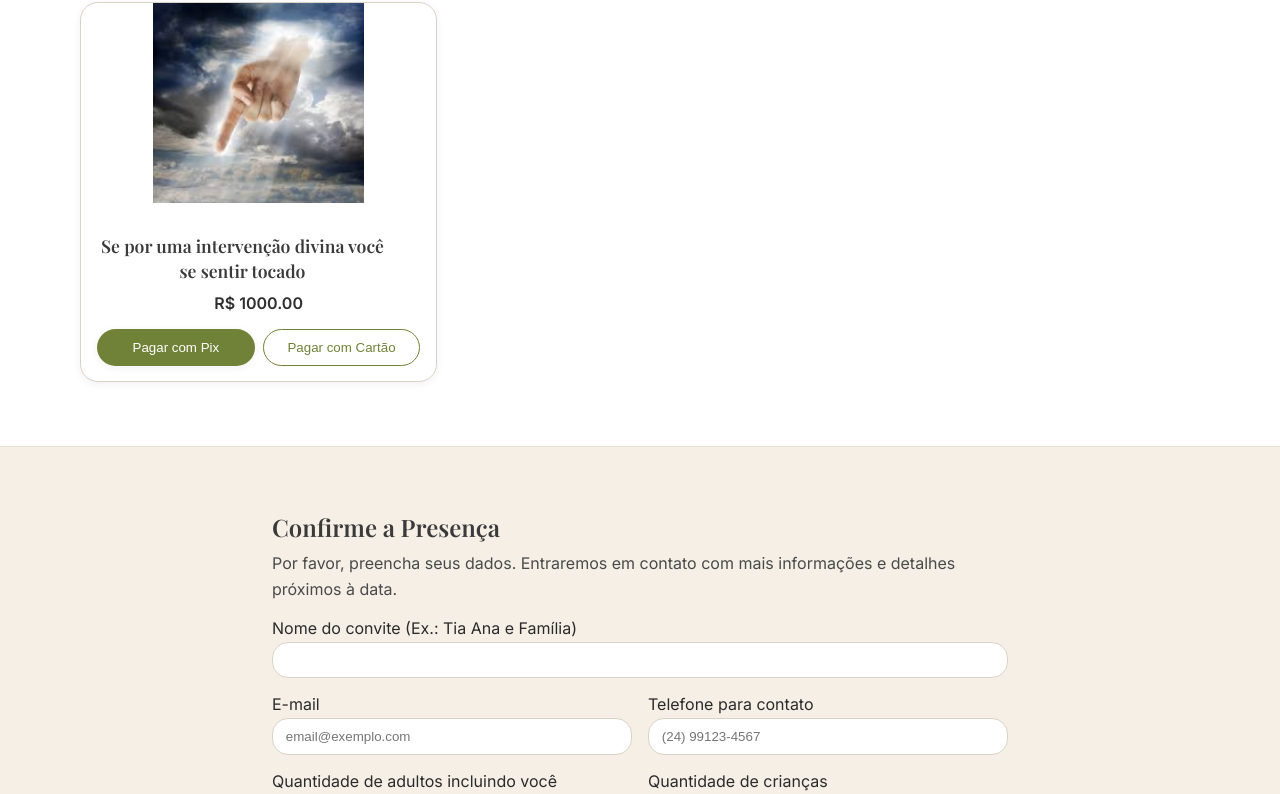
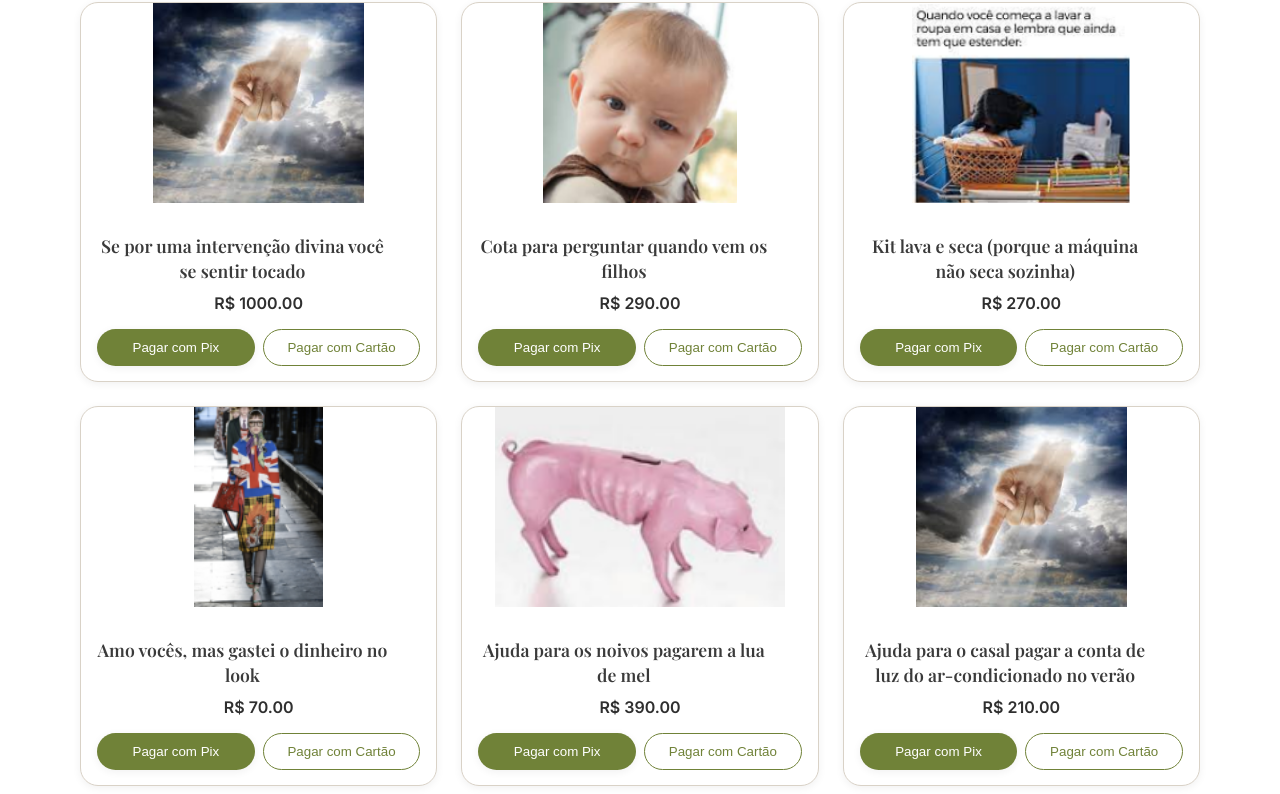
Before and after one commit to PauloEduardoCoelho/casamentoantonioisabella, a React (Vite) app: page / in a window 1280 px wide. Shown: the part 1958-2752 px from the top of the page. Built offline with nearby package versions, Linux system fonts and the light colour scheme.

Commit message:
presentes finais

```diff
--- a/index.html
+++ b/index.html
@@ -5,7 +5,6 @@
     <meta name="viewport" content="width=device-width, initial-scale=1" />
     <title>Isabella & Antonio — 13 de dezembro de 2025</title>
 
-    <!-- Fontes (opcional, recomendado) -->
     <link rel="preconnect" href="https://fonts.googleapis.com">
     <link href="https://fonts.googleapis.com/css2?family=Inter:wght@400;600&family=Playfair+Display:wght@600&display=swap" rel="stylesheet">
   </head>
--- a/src/App.jsx
+++ b/src/App.jsx
@@ -1,16 +1,12 @@
 import React from "react";
 
 export default function App(){
-  // =========================
-  // CONFIGURÁVEIS (edite aqui)
-  // =========================
   const COUPLE = "Isabella & Antonio";
-  const CEREMONY_DATE_ISO = "2025-12-13T10:00:00-03:00"; // 13/12/2025 10h (horário de Brasília)
+  const CEREMONY_DATE_ISO = "2025-12-13T10:00:00-03:00";
   const VENUE = "Espaço de Festas Quintal do Zé Alencar";
   const ADDRESS = "Tv. Maria Gomes - Madruga, Vassouras - RJ, 27700-000";
-  const PIX_KEY = ""; // quando tiver a chave (telefone/e-mail/copia-e-cola), preencha
+  const PIX_KEY = "";
 
-  // Cadastre presentes aqui:
   const gifts = [
     {
       id: "50",
@@ -28,66 +24,128 @@ export default function App(){
       id: "aposentadoria",
       title: "Ajuda para aposentadoria dos noivos",
       price: 190.00,
-      img: "src/images/aposentadoria.png",
+      img: "/images/aposentadoria.png",
     },
     {
       id: "ar",
       title: "Cofrinho para o casal comprar um ar-condicionado (e salvar o verão)",
       price: 250.00,
-      img: "src/images/ar.png",
+      img: "/images/ar.png",
     },
     {
       id: "boleto",
       title: "Adote um boleto vencido",
       price: 160.00,
-      img: "src/images/boleto.png",
+      img: "/images/boleto.png",
     },
     {
       id: "buffet",
       title: "Primeiro lugar na fila do buffet",
       price: 310.00,
-      img: "src/images/buffet.png",
+      img: "/images/buffet.png",
     },
     {
       id: "churrasco",
       title: "Contribuição para o kit churrasco do noivo (e da galera)",
       price: 230.00,
-      img: "src/images/churrasco.png",
+      img: "/images/churrasco.png",
     },
     {
       id: "delivery",
       title: "Fundo para o delivery quando ninguém quiser cozinhar",
       price: 180.00,
-      img: "src/images/delivery.png",
+      img: "/images/delivery.png",
     },
     {
       id: "deus",
       title: "Deus tocou no seu coração",
       price: 510.00,
-      img: "src/images/deus.png",
+      img: "/images/deus.png",
     },
     {
       id: "divina",
       title: "Se por uma intervenção divina você se sentir tocado",
       price: 1000.00,
-      img: "src/images/divina.png",
+      img: "/images/divina.png",
+    },
+    {
+      id: "filhos",
+      title: "Cota para perguntar quando vem os filhos",
+      price: 290.00,
+      img: "/images/filhos.png",
+    },
+    {
+      id: "lava",
+      title: "Kit lava e seca (porque a máquina não seca sozinha)",
+      price: 270.00,
+      img: "/images/lava.png",
+    },
+    {
+      id: "look",
+      title: "Amo vocês, mas gastei o dinheiro no look",
+      price: 70.00,
+      img: "/images/look.png",
+    },
+    {
+      id: "lua",
+      title: "Ajuda para os noivos pagarem a lua de mel",
+      price: 390.00,
+      img: "/images/lua.png",
+    },
+    {
+      id: "luz",
+      title: "Ajuda para o casal pagar a conta de luz do ar-condicionado no verão",
+      price: 210.00,
+      img: "/images/divina.png",
+    },
+    {
+      id: "nada",
+      title: "Só para não dizer que não dei nada",
+      price: 52.00,
+      img: "/images/nada.png",
+    },
+    {
+      id: "razao",
+      title: "Cobertor para o noivo estar coberto de razão",
+      price: 90.00,
+      img: "/images/razao.png",
+    },
+    {
+      id: "ronco",
+      title: "Kit tampão de ouvidos para a noiva não ouvir o ronco do noivo",
+      price: 70.00,
+      img: "/images/ronco.png",
+    },
+    {
+      id: "roupa",
+      title: "Ajuda para a noiva renovar o guarda-roupa do noivo (since 2015)",
+      price: 170.00,
+      img: "/images/roupa.png",
+    },
+    {
+      id: "shopee",
+      title: "Vale compras da Shopee para a noiva",
+      price: 110.00,
+      img: "/images/shopee.png",
+    },
+    {
+      id: "visita",
+      title: "Fundo emergencial para visitas inesperadas (Brincadeira)",
+      price: 130.00,
+      img: "/images/visita.png",
     },
   ];
-  // Para adicionar mais, copie um bloco acima, mude id/title/price/img.
 
-  // =========================
-  // Estado & funções
-  // =========================
   const [copied, setCopied] = React.useState(false);
   const [rsvpSent, setRsvpSent] = React.useState(false);
 
   const scrollToId = (id) => {
   const el = document.getElementById(id);
-  const headerHeight = document.querySelector(".navbar").offsetHeight; // Captura a altura do header
+  const headerHeight = document.querySelector(".navbar").offsetHeight;
   if (el) {
     window.scrollTo({
-      top: el.offsetTop - headerHeight, // Desloca o topo da seção levando em conta o header
-      behavior: "smooth", // Rolagem suave
+      top: el.offsetTop - headerHeight,
+      behavior: "smooth",
     });
   }
 };
@@ -97,7 +155,6 @@ export default function App(){
       alert("Defina a sua CHAVE PIX no topo do arquivo (const PIX_KEY) para habilitar este botão.");
       return;
     }
-    // Exemplo: copiar chave Pix + mensagem
     try{
       const msg = `${COUPLE} — Presente: ${gift.title} (R$ ${gift.price.toFixed(2)}) — CHAVE PIX: ${PIX_KEY}`;
       await navigator.clipboard.writeText(msg);
@@ -110,14 +167,12 @@ export default function App(){
   };
 
   const payCard = (gift) => {
-    // Placeholder: integração futura (ex.: Mercado Pago, PagSeguro, Stripe…)
     alert(`Pagamento por cartão em breve.\n\nPresente: ${gift.title} — R$ ${gift.price.toFixed(2)}`);
   };
 
   const onSubmitRSVP = async (e) => {
     e.preventDefault();
 
-    // Acessando os campos pelo name
     const nomeConvite = e.target.nomeConvite.value;
     const email = e.target.email.value;
     const telefone = e.target.telefone.value;
@@ -151,7 +206,6 @@ export default function App(){
     }
   };
 
-  // marca link ativo conforme a seção
   React.useEffect(() => {
     const ids = ["presenteie", "rsvp", "convite", "como-chegar"];
     const entries = ids.map((id) => ({
@@ -182,7 +236,6 @@ export default function App(){
     return () => obs.disconnect();
   }, []);
 
-  // Contador regressivo
   const [remaining, setRemaining] = React.useState(calcRemaining(CEREMONY_DATE_ISO));
   React.useEffect(()=>{
     const t = setInterval(()=> setRemaining(calcRemaining(CEREMONY_DATE_ISO)), 1000);
@@ -191,7 +244,6 @@ export default function App(){
 
   return (
     <div>
-      {/* NAVBAR */}
       <header className="navbar">
         <div className="navwrap">
           <button onClick={()=>scrollToId("convite")} className="brand" aria-label="Ir ao topo">
@@ -199,7 +251,6 @@ export default function App(){
             <span>{COUPLE}</span>
           </button>
 
-          {/* Toggle mobile */}
           <button
             className="nav-toggle"
             aria-label="Abrir menu"
@@ -211,7 +262,6 @@ export default function App(){
             <span></span>
           </button>
 
-          {/* Links */}
           <ul id="main-nav" className="nav">
             <li><button onClick={()=>scrollToId("presenteie")} className="nav-link">Presenteie o Casal</button></li>
             <li><button onClick={()=>scrollToId("rsvp")} className="nav-link">Confirme a Presença</button></li>
@@ -221,7 +271,6 @@ export default function App(){
         </div>
       </header>
 
-      {/* HERO / CONVITE */}
       <section id="convite" className="hero">
         <div className="container grid2 gap-6 section">
           <div>
@@ -233,7 +282,6 @@ export default function App(){
               conosco. Venha brindar, dançar e viver esse dia inesquecível.
             </p>
 
-            {/* Contador */}
             <div className="countdown" aria-label="Contagem regressiva">
               <CdBox n={remaining.days} label="dias" />
               <CdBox n={remaining.hours} label="horas" />
@@ -254,7 +302,6 @@ export default function App(){
         </div>
       </section>
 
-      {/* PRESENTES */}
       <section id="presenteie" className="section bg-white">
         <div className="container">
           <h2 className="h2 mb-2">Presenteie o Casal</h2>
@@ -282,7 +329,6 @@ export default function App(){
         </div>
       </section>
 
-      {/* RSVP */}
       <section id="rsvp" className="section">
         <div className="container narrow">
           <h2 className="h2 mb-2">Confirme a Presença</h2>
@@ -301,7 +347,7 @@ export default function App(){
               <label className="muted">E-mail
                 <input
                   type="email"
-                  name="email" // Adicionando o name correto
+                  name="email"
                   required
                   className="input mt-1"
                   placeholder="email@exemplo.com"
@@ -311,7 +357,7 @@ export default function App(){
               <label className="muted">Telefone para contato
                 <input
                   type="tel"
-                  name="telefone" // Adicionando o name correto
+                  name="telefone"
                   required
                   className="input mt-1"
                   placeholder="(24) 99123-4567"
@@ -321,7 +367,7 @@ export default function App(){
               <label className="muted">Quantidade de adultos incluindo você
                 <input
                   type="number"
-                  name="adultos" // Adicionando o name correto
+                  name="adultos"
                   min={0}
                   defaultValue={0}
                   className="input mt-1"
@@ -331,7 +377,7 @@ export default function App(){
               <label className="muted">Quantidade de crianças
                 <input
                   type="number"
-                  name="criancas" // Adicionando o name correto
+                  name="criancas"
                   min={0}
                   defaultValue={0}
                   className="input mt-1"
@@ -341,7 +387,7 @@ export default function App(){
               <label className="muted span2">Mensagem (opcional)
                 <textarea
                   rows={4}
-                  name="mensagem" // Adicionando o name correto
+                  name="mensagem"
                   className="textarea mt-1"
                 />
               </label>
@@ -354,7 +400,6 @@ export default function App(){
         </div>
       </section>
 
-      {/* COMO CHEGAR */}
       <section id="como-chegar" className="section bg-white">
         <div className="container">
           <h2 className="h2 mb-2">Como Chegar</h2>
@@ -383,7 +428,6 @@ export default function App(){
         </div>
       </section>
 
-      {/* RODAPÉ (sem frase final extra) */}
       <footer className="footer">
         <div className="container row between">
           <p className="muted">© {new Date().getFullYear()} {COUPLE}</p>
@@ -394,16 +438,14 @@ export default function App(){
   );
 }
 
-/* ======== COMPONENTES ======== */
-
 function InvitationCard({ couple }) {
   const scrollToSection = (id) => {
     const el = document.getElementById(id);
-    const headerHeight = document.querySelector(".navbar").offsetHeight; // Captura a altura do header
+    const headerHeight = document.querySelector(".navbar").offsetHeight;
     if (el) {
       window.scrollTo({
-        top: el.offsetTop - headerHeight, // Desloca o topo da seção levando em conta o header
-        behavior: "smooth", // Rolagem suave
+        top: el.offsetTop - headerHeight,
+        behavior: "smooth",
       });
     }
   };
@@ -466,7 +508,6 @@ function CdBox({n,label}){
   );
 }
 
-/* ======== HELPERS ======== */
 function calcRemaining(targetISO){
   const target = new Date(targetISO).getTime();
   const now = Date.now();
--- a/src/styles.css
+++ b/src/styles.css
@@ -1,6 +1,3 @@
-/* =======================
-   TOKENS / BASE
-   ======================= */
 :root{
   --oliva:#708238;
   --perola:#F5EFE6;
@@ -16,7 +13,7 @@
   --shadow: 0 8px 30px rgba(0,0,0,.08);
   --shadow-xl: 0 16px 40px rgba(0,0,0,.12);
 
-  --container: 72rem; /* ~max-w-6xl */
+  --container: 72rem;
 }
 
 *{box-sizing:border-box}
@@ -38,9 +35,6 @@ h1,h2,h3{
 }
 p{line-height:1.6; color:#4a4a4a; margin:.25rem 0 1rem}
 
-/* =======================
-   HELPERS
-   ======================= */
 .container{max-width:var(--container); margin-inline:auto; padding:0 1rem}
 .section{padding:4rem 0}
 .section + .section{border-top:1px solid #e7dfd3}
@@ -73,7 +67,6 @@ p{line-height:1.6; color:#4a4a4a; margin:.25rem 0 1rem}
 .mb-8{margin-bottom:2rem}
 .py-3{padding-top:.75rem; padding-bottom:.75rem}
 
-/* grids utilitárias */
 .grid2{display:grid; grid-template-columns:1fr}
 .grid3{display:grid; grid-template-columns:1fr}
 @media (min-width:768px){
@@ -83,9 +76,6 @@ p{line-height:1.6; color:#4a4a4a; margin:.25rem 0 1rem}
 .span2{grid-column:1 / -1}
 .full{width:100%}
 
-/* =======================
-   NAVBAR MODERNA
-   ======================= */
 .navbar{
   position:sticky; top:0; z-index:50;
   backdrop-filter: blur(10px);
@@ -135,7 +125,6 @@ p{line-height:1.6; color:#4a4a4a; margin:.25rem 0 1rem}
   box-shadow: 0 6px 22px rgba(112,130,56,.24);
 }
 
-/* Mobile */
 .nav-toggle{
   display:none;
   border:1px solid var(--areia);
@@ -166,9 +155,6 @@ p{line-height:1.6; color:#4a4a4a; margin:.25rem 0 1rem}
   .nav-toggle{ display:inline-flex; align-items:center; justify-content:center }
 }
 
-/* =======================
-   HERO / CONVITE
-   ======================= */
 .hero{position:relative; overflow:hidden}
 .hero::after{
   content:""; position:absolute; inset:0;
@@ -191,10 +177,6 @@ p{line-height:1.6; color:#4a4a4a; margin:.25rem 0 1rem}
   width:96px; height:96px; border-radius:999px;
   background:color-mix(in srgb, var(--oliva) 20%, transparent); filter:blur(8px);
 }
-
-/* =======================
-   CONTADOR
-   ======================= */
 .countdown{
   display:flex; gap:.75rem; flex-wrap:wrap; margin:1rem 0 1.25rem;
 }
@@ -206,9 +188,6 @@ p{line-height:1.6; color:#4a4a4a; margin:.25rem 0 1rem}
 .cd-num{font-size:1.4rem; font-weight:700; color:var(--grafite)}
 .cd-label{font-size:.75rem; color:#666}
 
-/* =======================
-   COMPONENTES / PRESENTES
-   ======================= */
 .gift-card {
   display: flex;
   flex-direction: column;
@@ -218,18 +197,18 @@ p{line-height:1.6; color:#4a4a4a; margin:.25rem 0 1rem}
   border-radius: 18px;
   overflow: hidden;
   box-shadow: var(--shadow-sm);
-  height: 380px; /* Altura fixa para padronizar os cards */
+  height: 380px;
 }
 
 .gift-media {
   width: 100%;
-  height: 200px; /* Ou o valor que você achar melhor para a altura */
-  object-fit: contain; /* Garante que a imagem seja completamente visível dentro do card */
+  height: 200px;
+  object-fit: contain;
 }
 
 .gift-body {
   padding: 1rem;
-  flex-grow: 1; /* Faz com que o corpo do card ocupe o restante do espaço */
+  flex-grow: 1;
 }
 
 .gift-title {
@@ -238,39 +217,37 @@ p{line-height:1.6; color:#4a4a4a; margin:.25rem 0 1rem}
   margin: 0 0 .25rem;
   font-size: 1.1rem;
   text-align: center;
-  white-space: normal; /* Permite quebra de linha */
-  word-wrap: break-word; /* Quebra palavras longas para a próxima linha */
-  overflow-wrap: break-word; /* Compatível com word-wrap */
-  max-width: 90%; /* Limita a largura para garantir que o texto não ultrapasse */
-  line-height: 1.4; /* Espaçamento entre linhas */
+  white-space: normal;
+  word-wrap: break-word;
+  overflow-wrap: break-word;
+  max-width: 90%;
+  line-height: 1.4;
 
-  /* Garantir que todos os títulos tenham duas linhas */
   display: flex;
   flex-direction: column;
   justify-content: center;
-  height: 3.5rem; /* Define uma altura fixa para o título, ajustando conforme necessário */
+  height: 3.5rem;
 }
 
 .gift-title::after {
-  content: ''; /* Cria um pseudo-elemento após o título */
+  content: '';
   display: block;
-  height: 0; /* Força o título a ocupar duas linhas */
-  visibility: hidden; /* Não aparece na tela */
+  height: 0;
+  visibility: hidden;
 }
-
 
 .gift-price {
   color: #2f2f2f;
   font-weight: 600;
   margin: 0 0 .75rem;
-  text-align: center; /* Para centralizar o preço */
+  text-align: center;
 }
 
 .gift-actions {
   display: flex;
   gap: .5rem;
   margin-top: auto;
-  padding-bottom: 1rem; /* Adiciona um padding no fundo do card */
+  padding-bottom: 1rem;
 }
 
 .gift-actions .btn {
@@ -296,7 +273,6 @@ p{line-height:1.6; color:#4a4a4a; margin:.25rem 0 1rem}
 }
 .link:hover{ text-decoration-color: var(--oliva) }
 
-/* formulário */
 .input, .textarea{
   width:100%; padding:.6rem .8rem; border-radius:16px;
   border:1px solid var(--areia); background:#fff;
@@ -307,17 +283,13 @@ p{line-height:1.6; color:#4a4a4a; margin:.25rem 0 1rem}
   box-shadow:0 0 0 4px color-mix(in srgb, var(--oliva) 20%, transparent);
 }
 
-/* mapa */
 .map{overflow:hidden; border:1px solid var(--areia); border-radius:var(--radius-2xl); box-shadow:var(--shadow-sm)}
 .map iframe{width:100%; height:360px; border:0}
 
-/* blocos */
 .notice{border:1px solid var(--areia); background:var(--perola); border-radius:var(--radius-2xl); padding:1.5rem; text-align:center; box-shadow:var(--shadow-sm)}
 .ok{font-size:1.1rem}
 
-/* limites */
 .narrow{max-width:48rem; margin-inline:auto}
 
-/* rodapé */
 .footer{border-top:1px solid #e7dfd3; padding:2.5rem 0}
 .footer p{color:#666; margin:0}
```
